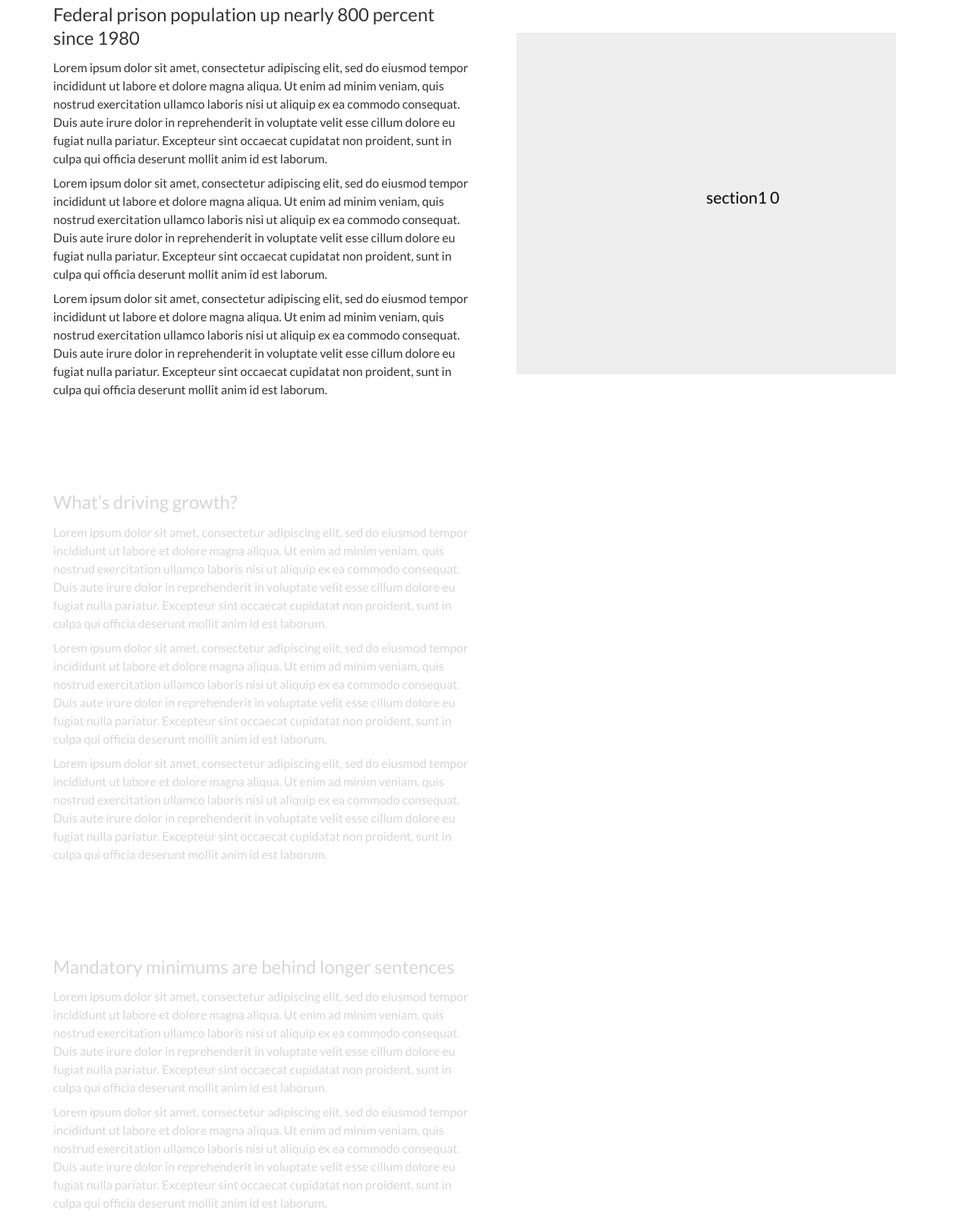
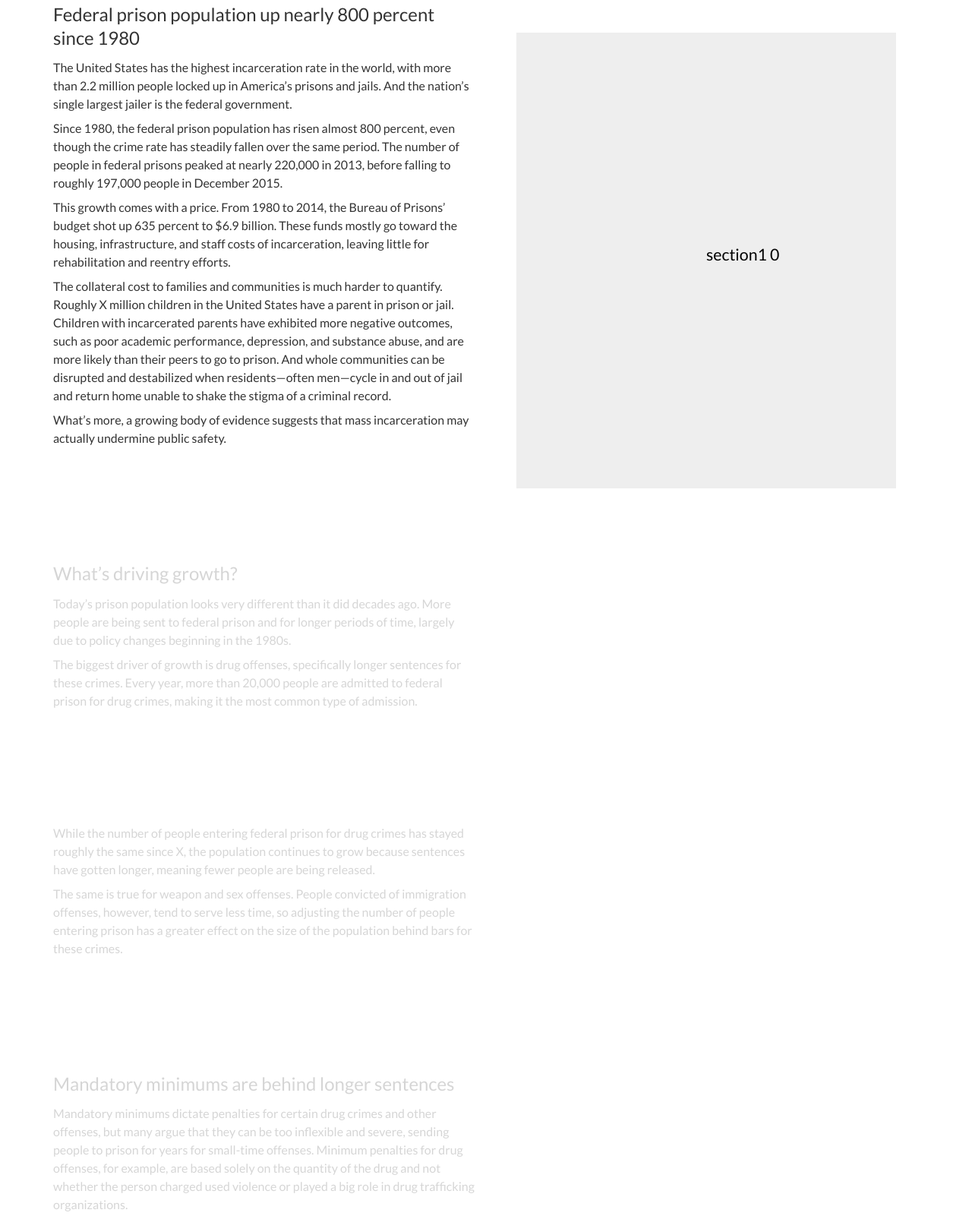
Before and after one commit to UI-Research/corrections-reform, a plain HTML site: page index.html in a window 1280 px wide. Shown: the part 772-2373 px from the top of the page at 76% size. Drawn offline with Linux system fonts and the light colour scheme.

Commit message:
add section 1 draft text for graph and layout planning

```diff
--- a/css/main.css
+++ b/css/main.css
@@ -151,7 +151,7 @@ h4 {
 .subsection {
     opacity: .2;
     margin-top: 60px;
-    margin-bottom: 120px;
+    margin-bottom: 150px;
 }
 
 .subsection.graph-scroll-active {
--- a/index.html
+++ b/index.html
@@ -96,24 +96,39 @@
                 <div id='section1'>
                     <div class="subsection">
                         <h2>Federal prison population up nearly 800 percent since 1980</h2>
-                        <p>Lorem ipsum dolor sit amet, consectetur adipiscing elit, sed do eiusmod tempor incididunt ut labore et dolore magna aliqua. Ut enim ad minim veniam, quis nostrud exercitation ullamco laboris nisi ut aliquip ex ea commodo consequat. Duis aute irure dolor in reprehenderit in voluptate velit esse cillum dolore eu fugiat nulla pariatur. Excepteur sint occaecat cupidatat non proident, sunt in culpa qui officia deserunt mollit anim id est laborum.</p>
-                        <p>Lorem ipsum dolor sit amet, consectetur adipiscing elit, sed do eiusmod tempor incididunt ut labore et dolore magna aliqua. Ut enim ad minim veniam, quis nostrud exercitation ullamco laboris nisi ut aliquip ex ea commodo consequat. Duis aute irure dolor in reprehenderit in voluptate velit esse cillum dolore eu fugiat nulla pariatur. Excepteur sint occaecat cupidatat non proident, sunt in culpa qui officia deserunt mollit anim id est laborum.</p>
-                        <p>Lorem ipsum dolor sit amet, consectetur adipiscing elit, sed do eiusmod tempor incididunt ut labore et dolore magna aliqua. Ut enim ad minim veniam, quis nostrud exercitation ullamco laboris nisi ut aliquip ex ea commodo consequat. Duis aute irure dolor in reprehenderit in voluptate velit esse cillum dolore eu fugiat nulla pariatur. Excepteur sint occaecat cupidatat non proident, sunt in culpa qui officia deserunt mollit anim id est laborum.</p>
+                        <p>The United States has the highest incarceration rate in the world, with more than 2.2 million people locked up in America’s prisons and jails. And the nation’s single largest jailer is the federal government. </p>
+                        <p>Since 1980, the federal prison population has risen almost 800 percent, even though the crime rate has steadily fallen over the same period. The number of people in federal prisons peaked at nearly 220,000 in 2013, before falling to roughly 197,000 people in December 2015.</p>
+                        <p>This growth comes with a price. From 1980 to 2014, the Bureau of Prisons’ budget shot up 635 percent to $6.9 billion. These funds mostly go toward the housing, infrastructure, and staff costs of incarceration, leaving little for rehabilitation and reentry efforts.</p>
+                        <p>The collateral cost to families and communities is much harder to quantify. Roughly X million children in the United States have a parent in prison or jail. Children with incarcerated parents have exhibited more negative outcomes, such as poor academic performance, depression, and substance abuse, and are more likely than their peers to go to prison. And whole communities can be disrupted and destabilized when residents—often men—cycle in and out of jail and return home unable to shake the stigma of a criminal record.</p>
+                        <p>What’s more, a growing body of evidence suggests that mass incarceration may actually undermine public safety. </p>
 
                     </div>
 
                     <div class="subsection">
                         <h2>What’s driving growth?</h2>
-                        <p>Lorem ipsum dolor sit amet, consectetur adipiscing elit, sed do eiusmod tempor incididunt ut labore et dolore magna aliqua. Ut enim ad minim veniam, quis nostrud exercitation ullamco laboris nisi ut aliquip ex ea commodo consequat. Duis aute irure dolor in reprehenderit in voluptate velit esse cillum dolore eu fugiat nulla pariatur. Excepteur sint occaecat cupidatat non proident, sunt in culpa qui officia deserunt mollit anim id est laborum.</p>
-                        <p>Lorem ipsum dolor sit amet, consectetur adipiscing elit, sed do eiusmod tempor incididunt ut labore et dolore magna aliqua. Ut enim ad minim veniam, quis nostrud exercitation ullamco laboris nisi ut aliquip ex ea commodo consequat. Duis aute irure dolor in reprehenderit in voluptate velit esse cillum dolore eu fugiat nulla pariatur. Excepteur sint occaecat cupidatat non proident, sunt in culpa qui officia deserunt mollit anim id est laborum.</p>
-                        <p>Lorem ipsum dolor sit amet, consectetur adipiscing elit, sed do eiusmod tempor incididunt ut labore et dolore magna aliqua. Ut enim ad minim veniam, quis nostrud exercitation ullamco laboris nisi ut aliquip ex ea commodo consequat. Duis aute irure dolor in reprehenderit in voluptate velit esse cillum dolore eu fugiat nulla pariatur. Excepteur sint occaecat cupidatat non proident, sunt in culpa qui officia deserunt mollit anim id est laborum.</p>
+                        <p>Today’s prison population looks very different than it did decades ago. More people are being sent to federal prison and for longer periods of time, largely due to policy changes beginning in the 1980s.</p>
+                        <p>The biggest driver of growth is drug offenses, specifically longer sentences for these crimes. Every year, more than 20,000 people are admitted to federal prison for drug crimes, making it the most common type of admission.</p>
+                    </div>
+                    <!--same "slide in text but different graph data-->
+                    <div class="subsection">
+                        <p>While the number of people entering federal prison for drug crimes has stayed roughly the same since X, the population continues to grow because sentences have gotten longer, meaning fewer people are being released.</p>
+                        <p>The same is true for weapon and sex offenses. People convicted of immigration offenses, however, tend to serve less time, so adjusting the number of people entering prison has a greater effect on the size of the population behind bars for these crimes.</p>
                     </div>
 
                     <div class="subsection">
                         <h2>Mandatory minimums are behind longer sentences</h2>
-                        <p>Lorem ipsum dolor sit amet, consectetur adipiscing elit, sed do eiusmod tempor incididunt ut labore et dolore magna aliqua. Ut enim ad minim veniam, quis nostrud exercitation ullamco laboris nisi ut aliquip ex ea commodo consequat. Duis aute irure dolor in reprehenderit in voluptate velit esse cillum dolore eu fugiat nulla pariatur. Excepteur sint occaecat cupidatat non proident, sunt in culpa qui officia deserunt mollit anim id est laborum.</p>
-                        <p>Lorem ipsum dolor sit amet, consectetur adipiscing elit, sed do eiusmod tempor incididunt ut labore et dolore magna aliqua. Ut enim ad minim veniam, quis nostrud exercitation ullamco laboris nisi ut aliquip ex ea commodo consequat. Duis aute irure dolor in reprehenderit in voluptate velit esse cillum dolore eu fugiat nulla pariatur. Excepteur sint occaecat cupidatat non proident, sunt in culpa qui officia deserunt mollit anim id est laborum.</p>
-                        <p>Lorem ipsum dolor sit amet, consectetur adipiscing elit, sed do eiusmod tempor incididunt ut labore et dolore magna aliqua. Ut enim ad minim veniam, quis nostrud exercitation ullamco laboris nisi ut aliquip ex ea commodo consequat. Duis aute irure dolor in reprehenderit in voluptate velit esse cillum dolore eu fugiat nulla pariatur. Excepteur sint occaecat cupidatat non proident, sunt in culpa qui officia deserunt mollit anim id est laborum.</p>
+                        <p>Mandatory minimums dictate penalties for certain drug crimes and other offenses, but many argue that they can be too inflexible and severe, sending people to prison for years for small-time offenses. Minimum penalties for drug offenses, for example, are based solely on the quantity of the drug and not whether the person charged used violence or played a big role in drug trafficking organizations.</p>
+                        <p>Of the X drug offenses in FY2014, 78 percent carried a mandatory minimum penalty. Of that group, the penalty was applied at sentencing for X people. Their average expected time served is 11 years, compared with 6 years for those convicted of a drug offense not subject to a mandatory minimum.</p>
+                        <p>Mandatory minimums for weapons and sex offenses can also yield long prison terms.</p>
+                        <p>Other policy changes also contributed to longer sentences for those in federal prison. The Sentencing Reform Act of 1984 led to stricter federal sentencing guidelines, did away with parole, and reduced the amount that could be shaved off a sentence for good conduct.</p>
+                        <p>
+                            <ul>
+                                <li>Prior to mandatory minimums and these changes, about a quarter of drug offenses received probation and the average prison term was roughly 3 years. Since then, about 95 percent of drug offenses have resulted in a prison term.</li>
+                                <li>Between 1985 and 2014, time served for drug offenses went up from 27 months to 58 months. Time served for weapon offenses increased from 24 months to 60 months.</li>
+                                <li>Between 1985 and 2014, the probability of receiving a prison sentence over probation for a drug offense increased dramatically from 50 to 90 percent.</li>
+                            </ul>
+                        </p>
+                        <p>Recent policy changes have allowed certain defendants to avoid mandatory minimums. So far, the use of mandatory minimums and the average sentence length have decreased slightly.</p>
                     </div>
 
                 </div>
--- a/js/main.js
+++ b/js/main.js
@@ -1,5 +1,5 @@
 var width = 500,
-    height = 450,
+    height = 600,
     r = 40
 
 function graph1() {
```
